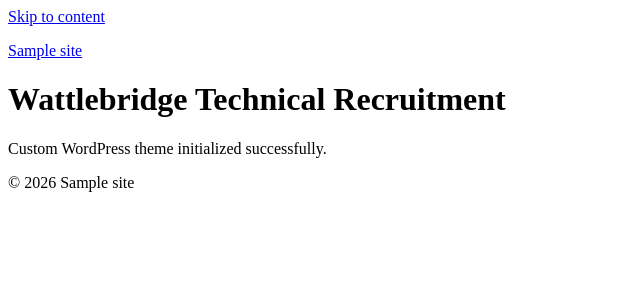
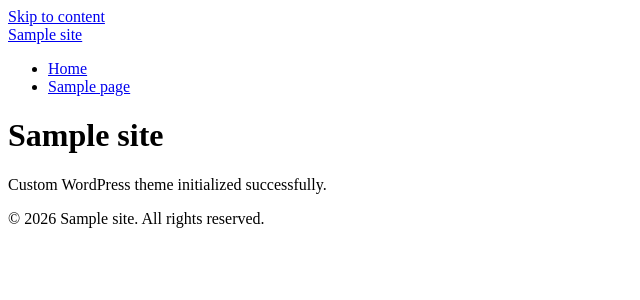
Before and after one commit to SivuyileSirv/wattlebridge, a WordPress theme: template app/wp-content/themes/wattlebridge/index.php in a window 1280 px wide. Shown: the top 300 px of the page, without its empty margins (0-640 px from the left). Run offline with PHP 8.4 and a stand-in for WordPress, Linux system fonts and the light colour scheme; the site name, menu and one post (Sample post) are stand-ins, and other content is empty.

Commit message:
refactor(theme): restore modular theme foundation and page templates

```diff
--- a/app/wp-content/themes/wattlebridge/footer.php
+++ b/app/wp-content/themes/wattlebridge/footer.php
@@ -1,18 +1,9 @@
-<?php
-/**
- * Site footer.
- *
- * @package Wattlebridge
- */
-
-defined('ABSPATH') || exit;
-?>
-
 <footer class="site-footer">
-  <div class="site-container">
-    <p>
+  <div class="container">
+    <p class="site-footer__copyright">
       &copy; <?php echo esc_html(gmdate('Y')); ?>
-      <?php echo esc_html(get_bloginfo('name')); ?>
+      <?php echo esc_html(get_bloginfo('name')); ?>.
+      <?php esc_html_e('All rights reserved.', 'wattlebridge'); ?>
     </p>
   </div>
 </footer>
--- a/app/wp-content/themes/wattlebridge/functions.php
+++ b/app/wp-content/themes/wattlebridge/functions.php
@@ -7,44 +7,11 @@
 
 defined('ABSPATH') || exit;
 
-/**
- * Register theme features.
- *
- * @return void
- */
-function wattlebridge_setup(): void
-{
-  add_theme_support('title-tag');
-  add_theme_support('post-thumbnails');
-  add_theme_support('html5', array(
-    'search-form',
-    'comment-form',
-    'comment-list',
-    'gallery',
-    'caption',
-    'style',
-    'script',
-  ));
+$wattlebridge_modules = array(
+  '/inc/theme-setup.php',
+  '/inc/enqueue-assets.php',
+);
 
-  register_nav_menus(array(
-    'primary' => __('Primary Navigation', 'wattlebridge'),
-    'footer' => __('Footer Navigation', 'wattlebridge'),
-  ));
+foreach ($wattlebridge_modules as $module) {
+  require_once get_theme_file_path($module);
 }
-add_action('after_setup_theme', 'wattlebridge_setup');
-
-/**
- * Enqueue theme stylesheet.
- *
- * @return void
- */
-function wattlebridge_enqueue_assets(): void
-{
-  wp_enqueue_style(
-    'wattlebridge-style',
-    get_stylesheet_uri(),
-    array(),
-    wp_get_theme()->get('Version')
-  );
-}
-add_action('wp_enqueue_scripts', 'wattlebridge_enqueue_assets');
--- a/app/wp-content/themes/wattlebridge/header.php
+++ b/app/wp-content/themes/wattlebridge/header.php
@@ -1,13 +1,4 @@
-<?php
-/**
- * Site header.
- *
- * @package Wattlebridge
- */
-
-defined('ABSPATH') || exit;
-?>
-<!doctype html>
+<!DOCTYPE html>
 <html <?php language_attributes(); ?>>
 
 <head>
@@ -24,11 +15,23 @@ defined('ABSPATH') || exit;
   </a>
 
   <header class="site-header">
-    <div class="site-container">
-      <p class="site-header__brand">
-        <a href="<?php echo esc_url(home_url('/')); ?>">
-          <?php echo esc_html(get_bloginfo('name')); ?>
-        </a>
-      </p>
+    <div class="container">
+      <a class="site-header__brand" href="<?php echo esc_url(home_url('/')); ?>">
+        <?php echo esc_html(get_bloginfo('name')); ?>
+      </a>
+
+      <?php if (has_nav_menu('primary')): ?>
+        <nav class="site-header__nav" aria-label="<?php esc_attr_e('Primary navigation', 'wattlebridge'); ?>">
+          <?php
+          wp_nav_menu(
+            array(
+              'theme_location' => 'primary',
+              'container' => false,
+              'menu_class' => 'site-header__menu',
+            )
+          );
+          ?>
+        </nav>
+      <?php endif; ?>
     </div>
   </header>
--- /dev/null
+++ b/app/wp-content/themes/wattlebridge/inc/enqueue-assets.php
@@ -0,0 +1,39 @@
+<?php
+/**
+ * Front-end stylesheet registration.
+ *
+ * @package Wattlebridge
+ */
+
+defined('ABSPATH') || exit;
+
+/**
+ * Load the theme stylesheet.
+ *
+ * @return void
+ */
+function wattlebridge_enqueue_assets(): void
+{
+  $theme_version = wp_get_theme()->get('Version');
+  $css_path = '/assets/dist/main.css';
+  $css_file = get_theme_file_path($css_path);
+
+  if (is_file($css_file) && filesize($css_file) > 0) {
+    wp_enqueue_style(
+      'wattlebridge-main',
+      get_theme_file_uri($css_path),
+      array(),
+      (string) filemtime($css_file)
+    );
+
+    return;
+  }
+
+  wp_enqueue_style(
+    'wattlebridge-style',
+    get_stylesheet_uri(),
+    array(),
+    $theme_version
+  );
+}
+add_action('wp_enqueue_scripts', 'wattlebridge_enqueue_assets');
--- /dev/null
+++ b/app/wp-content/themes/wattlebridge/inc/theme-setup.php
@@ -0,0 +1,40 @@
+<?php
+/**
+ * Theme setup and WordPress feature registration.
+ *
+ * @package Wattlebridge
+ */
+
+defined('ABSPATH') || exit;
+
+/**
+ * Register theme support and navigation menus.
+ *
+ * @return void
+ */
+function wattlebridge_setup(): void
+{
+  add_theme_support('title-tag');
+  add_theme_support('post-thumbnails');
+
+  add_theme_support(
+    'html5',
+    array(
+      'search-form',
+      'comment-form',
+      'comment-list',
+      'gallery',
+      'caption',
+      'style',
+      'script',
+    )
+  );
+
+  register_nav_menus(
+    array(
+      'primary' => __('Primary Navigation', 'wattlebridge'),
+      'footer' => __('Footer Navigation', 'wattlebridge'),
+    )
+  );
+}
+add_action('after_setup_theme', 'wattlebridge_setup');
--- a/app/wp-content/themes/wattlebridge/index.php
+++ b/app/wp-content/themes/wattlebridge/index.php
@@ -1,20 +1,17 @@
 <?php
 /**
- * Default template fallback.
+ * Default theme template.
  *
  * @package Wattlebridge
  */
 
-defined('ABSPATH') || exit;
-
 get_header();
 ?>
 
-<main id="main-content">
-  <div class="site-container">
-    <h1>
-      <?php esc_html_e('Wattlebridge Technical Recruitment', 'wattlebridge'); ?>
-    </h1>
+<main id="main-content" class="site-main">
+  <div class="container">
+    <h1><?php echo esc_html(get_bloginfo('name')); ?></h1>
+
     <p>
       <?php esc_html_e('Custom WordPress theme initialized successfully.', 'wattlebridge'); ?>
     </p>
```
Also changed, not shown: app/wp-content/themes/wattlebridge/front-page.php (added, +22 -0 lines), app/wp-content/themes/wattlebridge/page.php (added, +33 -0 lines).
